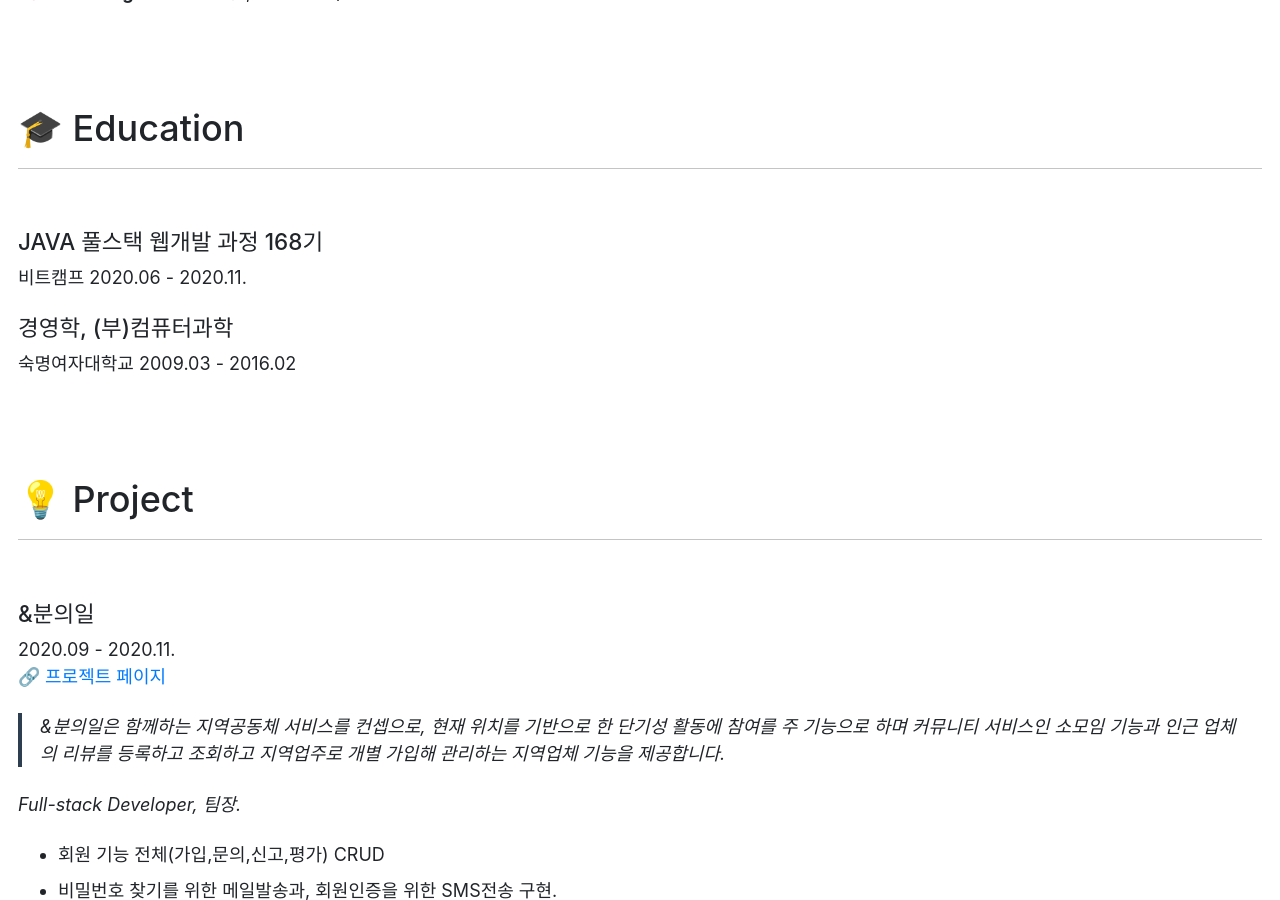
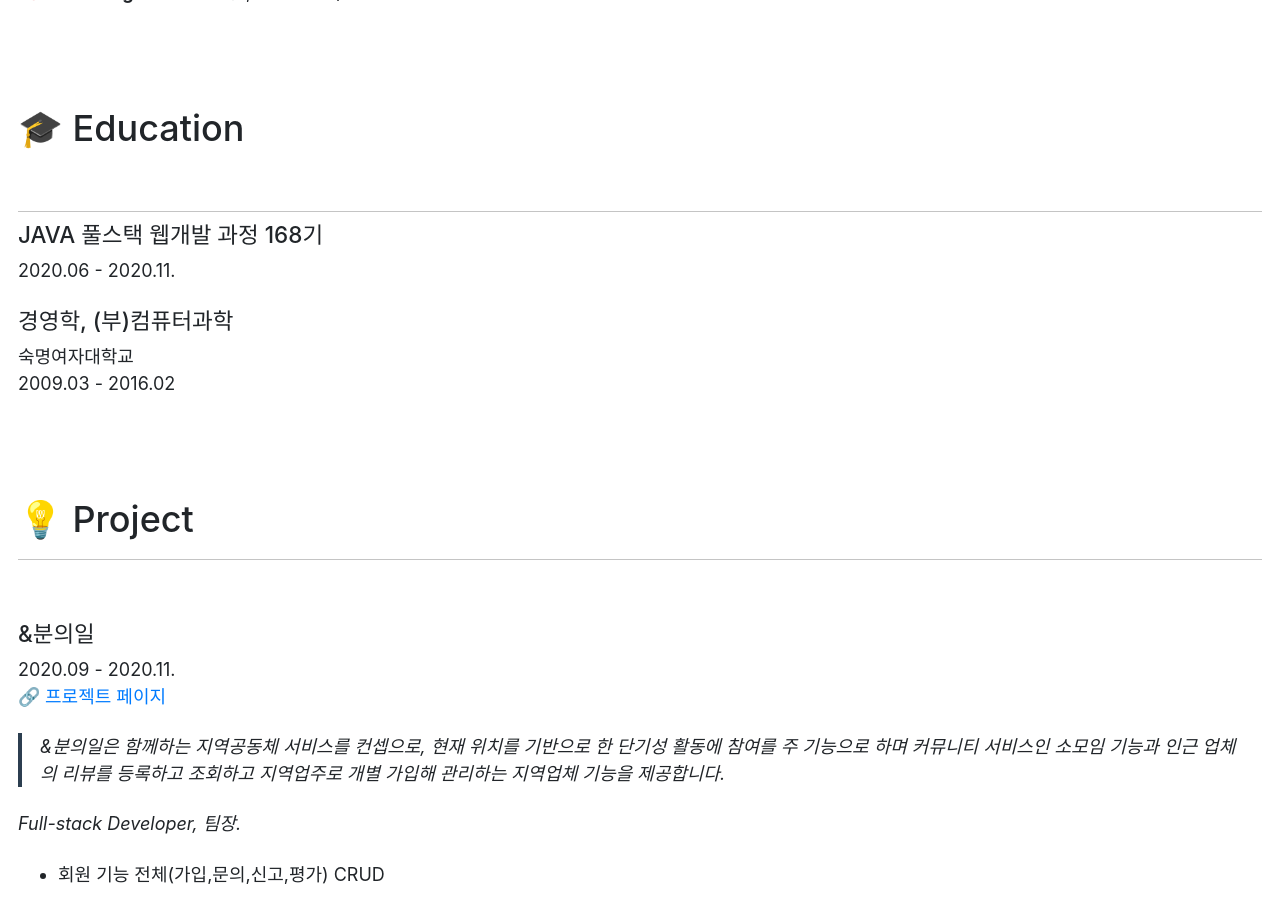
Before and after one commit to stothey0804/stothey0804.github.io, a Jekyll site: the page built from _pages/about.md, in a window 1280 px wide and 900 px high, scrolled down 935 px. Built offline with Jekyll 4.4.1, drawn with Linux system fonts in a browser that asks for light colours; cached includes are drawn as plain includes.

Commit message:
Update about.md

```diff
--- a/_pages/about.md
+++ b/_pages/about.md
@@ -30,14 +30,13 @@ layout: splash
 
 <br><br>
 
-## 🎓 Education
-<br>
+## 🎓 Education<br>
+
 ##### JAVA 풀스택 웹개발 과정 168기
-비트캠프
 2020.06 - 2020.11.
 
 ##### 경영학, (부)컴퓨터과학
-숙명여자대학교
+숙명여자대학교 <br>
 2009.03 - 2016.02
 
 <br><br>
```
